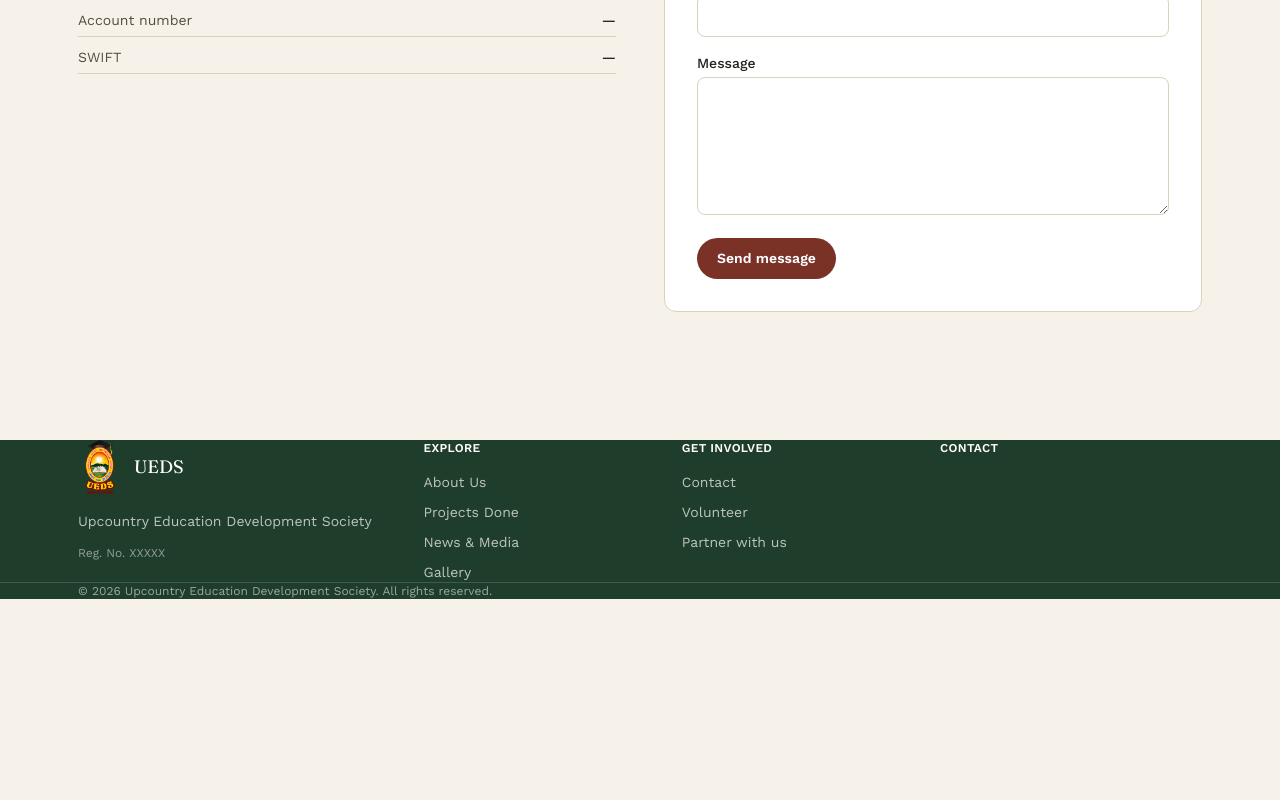
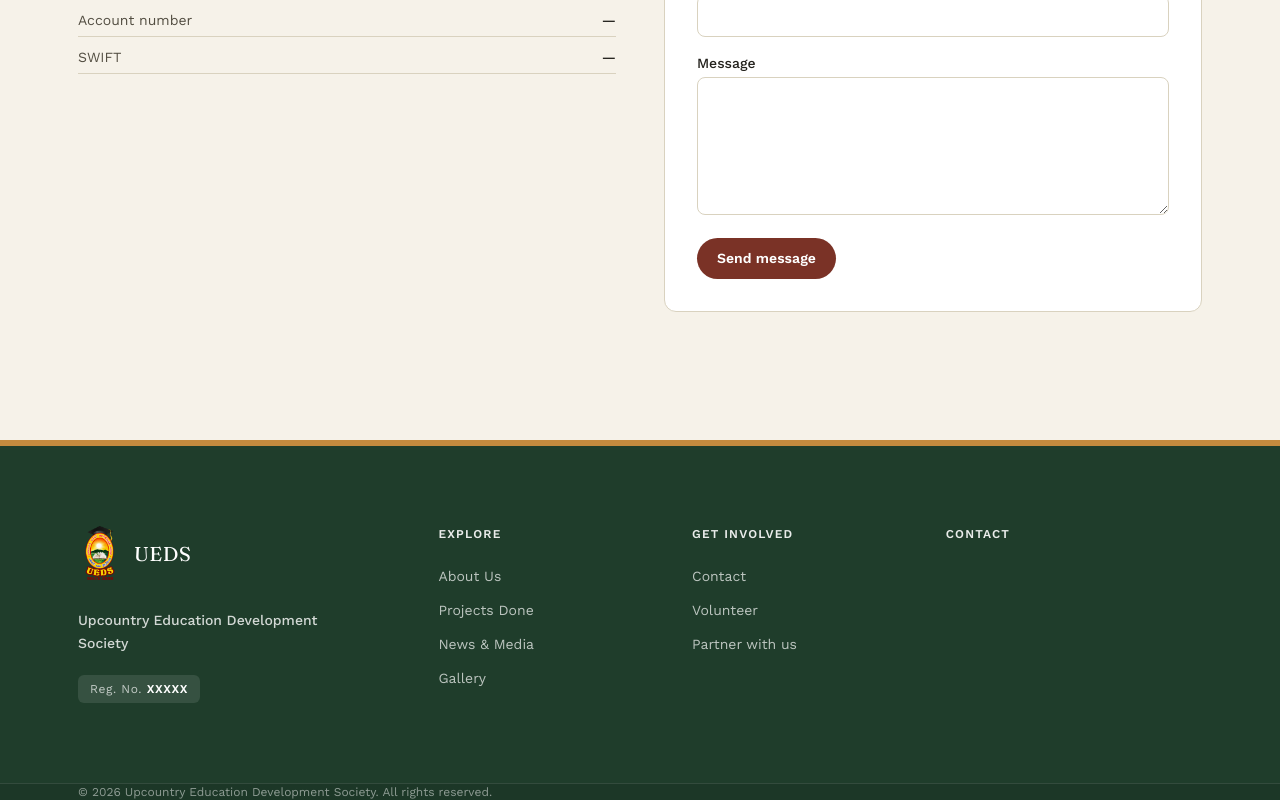
Before and after one commit to dirukshan14/UEDS-, a Next.js app: page /en/contact in a window 1280 px wide. Shown: the part 577-1377 px from the top of the page. Before the commit the page ends 1176 px from the top, so only its background shows below. Built offline with nearby package versions, Linux system fonts and the light colour scheme; no server answers; the database is empty.

Commit message:
Improve the Design of Footer

```diff
--- a/src/components/Footer.tsx
+++ b/src/components/Footer.tsx
@@ -1,58 +1,89 @@
-import Link from 'next/link';
-import Image from 'next/image';
-import { getServerT } from '@/lib/server-i18n';
-import { prisma } from '@/lib/prisma';
-import { pickLocaleField } from '@/lib/locale-field';
+import Link from "next/link";
+import Image from "next/image";
+import { getServerT } from "@/lib/server-i18n";
+import { prisma } from "@/lib/prisma";
+import { pickLocaleField } from "@/lib/locale-field";
 
 export default async function Footer({ locale }: { locale: string }) {
-  const t = getServerT(locale, 'footer');
-  const nav = getServerT(locale, 'nav');
-  const settings = await prisma.siteSettings.findUnique({ where: { id: 'singleton' } });
+  const t = getServerT(locale, "footer");
+  const nav = getServerT(locale, "nav");
+  const settings = await prisma.siteSettings.findUnique({
+    where: { id: "singleton" },
+  });
 
   const orgName = settings
-    ? pickLocaleField(settings, 'orgName', locale)
-    : 'Upcountry Education Development Society';
+    ? pickLocaleField(settings, "orgName", locale)
+    : "Upcountry Education Development Society";
 
-  const address = settings ? pickLocaleField(settings, 'address', locale) : '';
+  const address = settings ? pickLocaleField(settings, "address", locale) : "";
 
   const exploreLinks = [
-    { href: `/${locale}/about`, label: nav('about') },
-    { href: `/${locale}/projects-done`, label: nav('projectsDone') },
-    { href: `/${locale}/news`, label: nav('news') },
-    { href: `/${locale}/gallery`, label: nav('gallery') }
+    { href: `/${locale}/about`, label: nav("about") },
+    { href: `/${locale}/projects-done`, label: nav("projectsDone") },
+    { href: `/${locale}/news`, label: nav("news") },
+    { href: `/${locale}/gallery`, label: nav("gallery") },
   ];
 
   const involvedLinks = [
-    { href: `/${locale}/contact`, label: t('contact') },
-    { href: `/${locale}/contact`, label: t('volunteer') },
-    { href: `/${locale}/contact`, label: t('partner') }
+    { href: `/${locale}/contact`, label: t("contact") },
+    { href: `/${locale}/contact`, label: t("volunteer") },
+    { href: `/${locale}/contact`, label: t("partner") },
   ];
 
   return (
-    <footer className="bg-greenDeep text-paper mt-16">
-      <div className="wrap py-14 grid grid-cols-1 md:grid-cols-[1.4fr_1fr_1fr_1.2fr] gap-10 text-sm">
-        {/* Branding */}
-        <div>
-          <div className="flex items-center gap-3">
-            <span className="relative shrink-0" style={{ width: 44, height: 54 }}>
-              <Image src="/images/brand/logo-emblem.png" alt="UEDS logo" fill className="object-contain" sizes="44px" />
+    <footer className="bg-greenDeep text-paper mt-16 border-t-[6px] border-gold">
+      <div className="wrap py-16 sm:py-20 grid grid-cols-1 sm:grid-cols-2 lg:grid-cols-[1.5fr_1fr_1fr_1.2fr] gap-12 lg:gap-10 text-sm">
+        {/* Branding & Info */}
+        <div className="pr-4 lg:pr-8">
+          <Link
+            href={`/${locale}`}
+            className="inline-flex items-center gap-3 group"
+          >
+            <span
+              className="relative shrink-0 transition-transform duration-300 group-hover:scale-105"
+              style={{ width: 44, height: 54 }}
+            >
+              <Image
+                src="/images/brand/logo-emblem.png"
+                alt="UEDS logo"
+                fill
+                className="object-contain"
+                sizes="44px"
+              />
             </span>
-            <span className="font-serif text-lg text-white leading-tight">UEDS</span>
-          </div>
-          <p className="text-white/70 mt-4 leading-relaxed">{orgName}</p>
-          {address && <p className="text-white/50 text-xs mt-3">{address}</p>}
-          <p className="text-white/50 text-xs mt-3">
-            {t('regNumber')} {settings?.regNumber || 'XXXXX'}
+            <span className="font-serif text-xl tracking-wide text-white leading-tight">
+              UEDS
+            </span>
+          </Link>
+          <p className="text-white/80 mt-6 leading-relaxed font-medium">
+            {orgName}
+          </p>
+
+          {address && (
+            <p className="text-white/60 text-sm mt-4 leading-relaxed whitespace-pre-line">
+              {address}
+            </p>
+          )}
+          <p className="inline-block px-3 py-1.5 mt-5 bg-white/10 rounded-md text-white/70 text-xs tracking-wider">
+            {t("regNumber")}{" "}
+            <span className="font-semibold text-white">
+              {settings?.regNumber || "XXXXX"}
+            </span>
           </p>
         </div>
 
-        {/* Explore */}
+        {/* Explore Links */}
         <div>
-          <h5 className="font-semibold mb-4 text-white tracking-wide text-xs uppercase">{t('explore')}</h5>
-          <ul className="space-y-2.5 text-white/70 list-none m-0 p-0">
+          <h5 className="font-bold mb-6 text-white tracking-widest text-xs uppercase opacity-90">
+            {t("explore")}
+          </h5>
+          <ul className="space-y-3.5 text-white/70 list-none m-0 p-0">
             {exploreLinks.map((l) => (
               <li key={l.label}>
-                <Link href={l.href} className="hover:text-gold transition-colors">
+                <Link
+                  href={l.href}
+                  className="inline-block hover:text-gold hover:translate-x-1 transition-all duration-300 focus:outline-none focus-visible:ring-2 focus-visible:ring-gold rounded"
+                >
                   {l.label}
                 </Link>
               </li>
@@ -60,13 +91,18 @@ export default async function Footer({ locale }: { locale: string }) {
           </ul>
         </div>
 
-        {/* Get involved */}
+        {/* Get Involved Links */}
         <div>
-          <h5 className="font-semibold mb-4 text-white tracking-wide text-xs uppercase">{t('getInvolved')}</h5>
-          <ul className="space-y-2.5 text-white/70 list-none m-0 p-0">
+          <h5 className="font-bold mb-6 text-white tracking-widest text-xs uppercase opacity-90">
+            {t("getInvolved")}
+          </h5>
+          <ul className="space-y-3.5 text-white/70 list-none m-0 p-0">
             {involvedLinks.map((l, i) => (
               <li key={i}>
-                <Link href={l.href} className="hover:text-gold transition-colors">
+                <Link
+                  href={l.href}
+                  className="inline-block hover:text-gold hover:translate-x-1 transition-all duration-300 focus:outline-none focus-visible:ring-2 focus-visible:ring-gold rounded"
+                >
                   {l.label}
                 </Link>
               </li>
@@ -74,30 +110,59 @@ export default async function Footer({ locale }: { locale: string }) {
           </ul>
         </div>
 
-        {/* Contact */}
+        {/* Contact & Socials */}
         <div>
-          <h5 className="font-semibold mb-4 text-white tracking-wide text-xs uppercase">{t('contact')}</h5>
-          <ul className="space-y-2.5 text-white/70 list-none m-0 p-0">
-            {settings?.phone && <li>{settings.phone}</li>}
+          <h5 className="font-bold mb-6 text-white tracking-widest text-xs uppercase opacity-90">
+            {t("contact")}
+          </h5>
+          <ul className="space-y-3.5 text-white/70 list-none m-0 p-0">
+            {settings?.phone && (
+              <li className="flex items-start gap-2">
+                <span className="text-gold mt-0.5">✆</span>
+                <a
+                  href={`tel:${settings.phone.replace(/\s+/g, "")}`}
+                  className="hover:text-white transition-colors"
+                >
+                  {settings.phone}
+                </a>
+              </li>
+            )}
             {settings?.officeEmail && (
-              <li className="break-all">
-                <a href={`mailto:${settings.officeEmail}`} className="hover:text-gold transition-colors">
+              <li className="flex items-start gap-2 break-all">
+                <span className="text-gold mt-0.5">✉</span>
+                <a
+                  href={`mailto:${settings.officeEmail}`}
+                  className="hover:text-white transition-colors"
+                >
                   {settings.officeEmail}
                 </a>
               </li>
             )}
           </ul>
+
+          {/* Social Icons */}
           {(settings?.facebookUrl || settings?.youtubeUrl) && (
-            <div className="flex gap-3 mt-4">
+            <div className="flex gap-3 mt-8">
               {settings?.facebookUrl && (
                 <a
                   href={settings.facebookUrl}
                   target="_blank"
                   rel="noopener noreferrer"
-                  className="w-9 h-9 flex items-center justify-center rounded-full bg-white/10 hover:bg-gold hover:text-greenDeep transition-colors text-xs font-semibold"
+                  className="w-10 h-10 flex items-center justify-center rounded-full bg-white/5 border border-white/10 hover:bg-gold hover:border-gold hover:text-greenDeep transition-all duration-300 focus:outline-none focus-visible:ring-2 focus-visible:ring-white"
                   aria-label="Facebook"
                 >
-                  f
+                  <svg
+                    className="w-4 h-4"
+                    fill="currentColor"
+                    viewBox="0 0 24 24"
+                    aria-hidden="true"
+                  >
+                    <path
+                      fillRule="evenodd"
+                      d="M22 12c0-5.523-4.477-10-10-10S2 6.477 2 12c0 4.991 3.657 9.128 8.438 9.878v-6.987h-2.54V12h2.54V9.797c0-2.506 1.492-3.89 3.777-3.89 1.094 0 2.238.195 2.238.195v2.46h-1.26c-1.243 0-1.63.771-1.63 1.562V12h2.773l-.443 2.89h-2.33v6.988C18.343 21.128 22 16.991 22 12z"
+                      clipRule="evenodd"
+                    />
+                  </svg>
                 </a>
               )}
               {settings?.youtubeUrl && (
@@ -105,10 +170,21 @@ export default async function Footer({ locale }: { locale: string }) {
                   href={settings.youtubeUrl}
                   target="_blank"
                   rel="noopener noreferrer"
-                  className="w-9 h-9 flex items-center justify-center rounded-full bg-white/10 hover:bg-gold hover:text-greenDeep transition-colors text-xs font-semibold"
+                  className="w-10 h-10 flex items-center justify-center rounded-full bg-white/5 border border-white/10 hover:bg-gold hover:border-gold hover:text-greenDeep transition-all duration-300 focus:outline-none focus-visible:ring-2 focus-visible:ring-white"
                   aria-label="YouTube"
                 >
-                  ▶
+                  <svg
+                    className="w-5 h-5"
+                    fill="currentColor"
+                    viewBox="0 0 24 24"
+                    aria-hidden="true"
+                  >
+                    <path
+                      fillRule="evenodd"
+                      d="M19.812 5.418c.861.23 1.538.907 1.768 1.768C21.998 8.746 22 12 22 12s0 3.255-.418 4.814a2.504 2.504 0 0 1-1.768 1.768c-1.56.419-7.814.419-7.814.419s-6.255 0-7.814-.419a2.505 2.505 0 0 1-1.768-1.768C2 15.255 2 12 2 12s0-3.255.417-4.814a2.507 2.507 0 0 1 1.768-1.768C5.744 5 11.998 5 11.998 5s6.255 0 7.814.418ZM15.194 12 10 15V9l5.194 3Z"
+                      clipRule="evenodd"
+                    />
+                  </svg>
                 </a>
               )}
             </div>
@@ -116,10 +192,11 @@ export default async function Footer({ locale }: { locale: string }) {
         </div>
       </div>
 
-      <div className="border-t border-white/15">
-        <div className="wrap py-5 flex flex-col sm:flex-row items-center justify-between gap-2 text-xs text-white/55 text-center sm:text-left">
+      {/* Copyright Bar */}
+      <div className="border-t border-white/10 bg-black/10">
+        <div className="wrap py-6 flex flex-col sm:flex-row items-center justify-between gap-4 text-xs text-white/50 text-center sm:text-left">
           <span>
-            © {new Date().getFullYear()} {orgName}. {t('rights')}
+            © {new Date().getFullYear()} {orgName}. {t("rights")}
           </span>
         </div>
       </div>
```
